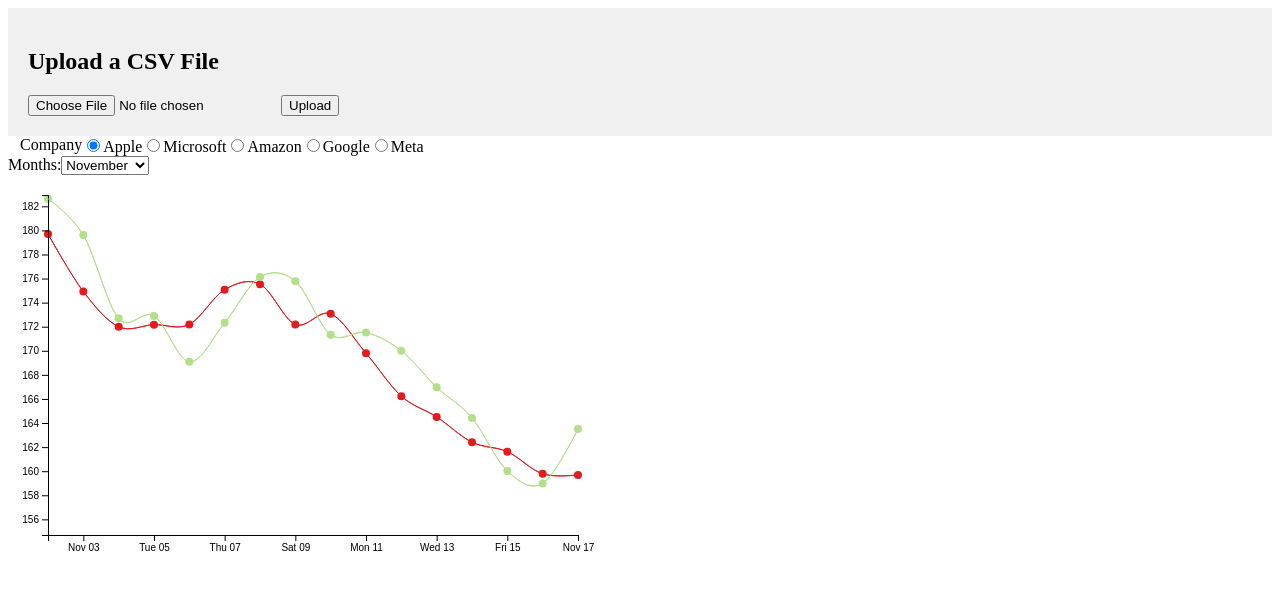
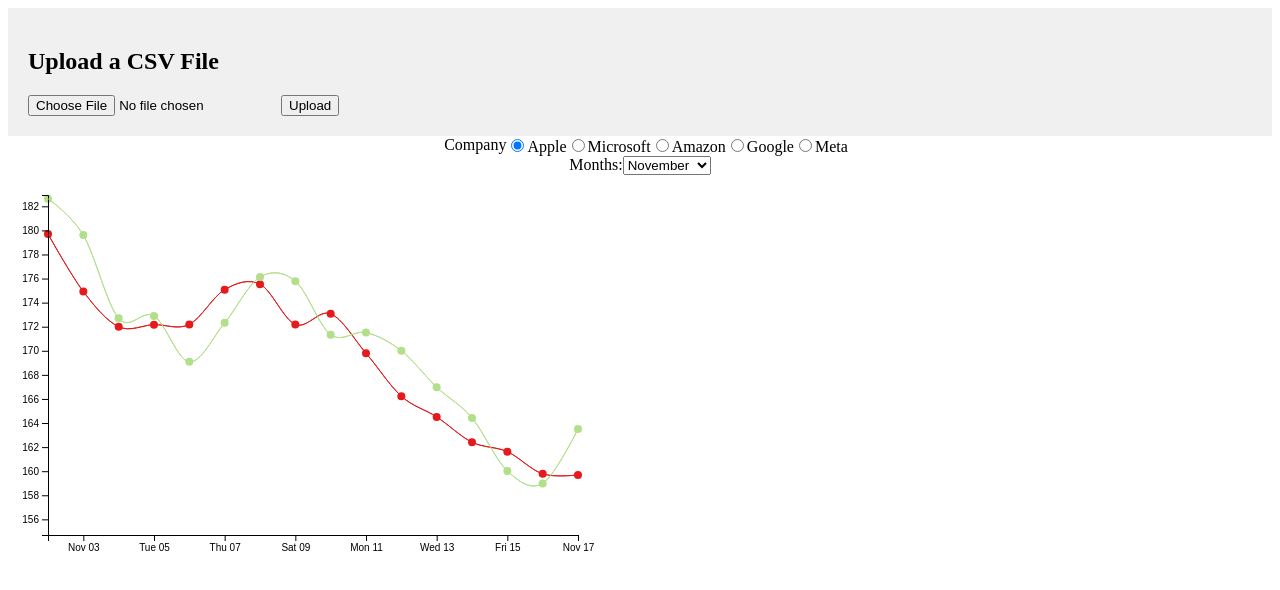
Before and after one commit to thiczd/HW5, a React (Create React App) app: page / in a window 1280 px wide. Shown: the top 590 px of the page. Built offline with nearby package versions, Linux system fonts and the light colour scheme.

Commit message:
added final dropdown

```diff
--- a/src/Child1.css
+++ b/src/Child1.css
@@ -1,7 +1,13 @@
 .radio-buttons {
   display: flex;
+  justify-content: center;
   margin-left: 12px;
 }
 .company {
   display: flex;
 }
+
+.dropdown-menu {
+  display: flex;
+  justify-content: center;
+}
--- a/src/Child1.js
+++ b/src/Child1.js
@@ -301,7 +301,7 @@ class Child1 extends Component {
           <label>
             Months:
             <select
-              value="November"
+              value={this.state.selectedMonth}
               onChange={(event) => this.set_month(event)}
             >
               {months.map((month) => (
```
